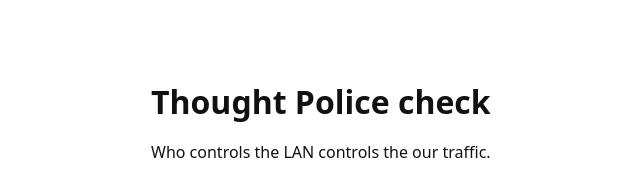
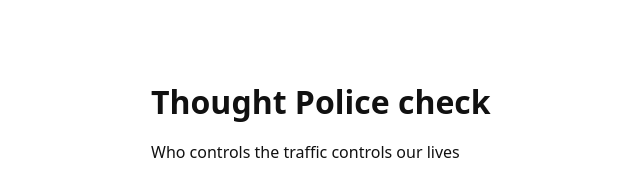
Before and after one commit to kyleincyber/Big-Brother-is-watching-you, a plain HTML site: page index.html in a window 1280 px wide. Shown: the full height of the page, 149-789 px from the left. Drawn offline with Linux system fonts and the light colour scheme.

Commit message:
Update index.html

```diff
--- a/index.html
+++ b/index.html
@@ -6,7 +6,7 @@
 <body style="margin:0;font:16px system-ui;line-height:1.4;background:#fff;color:#111">
   <main style="max-width:680px;margin:8vh auto;padding:16px">
     <h1 style="margin:0 0 12px">Thought Police check</h1>
-    <p>Who controls the LAN controls the our traffic.</p>
+    <p>Who controls the traffic controls our lives</p>
   </main>
 </body>
 </html>
```
